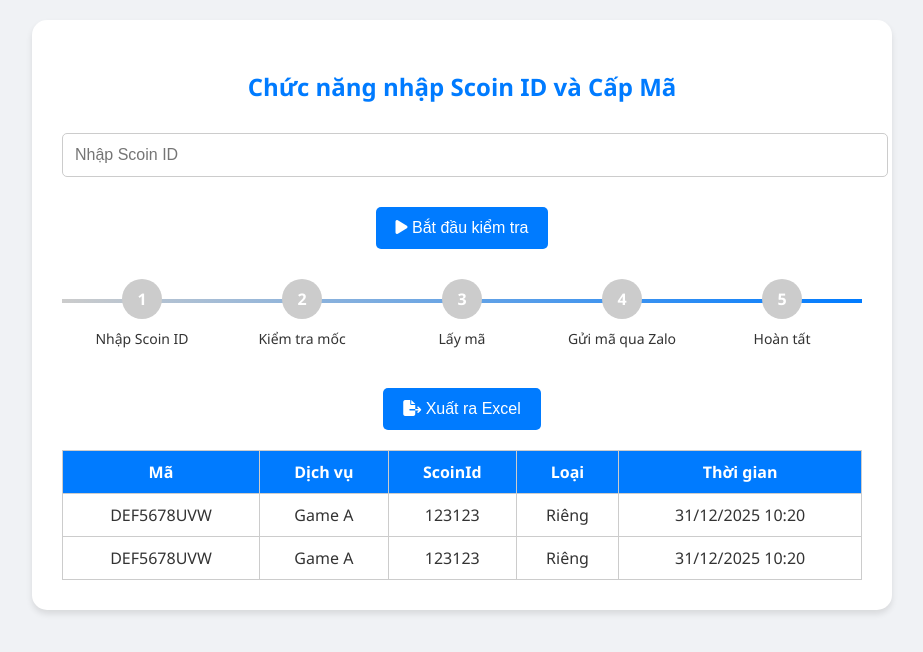
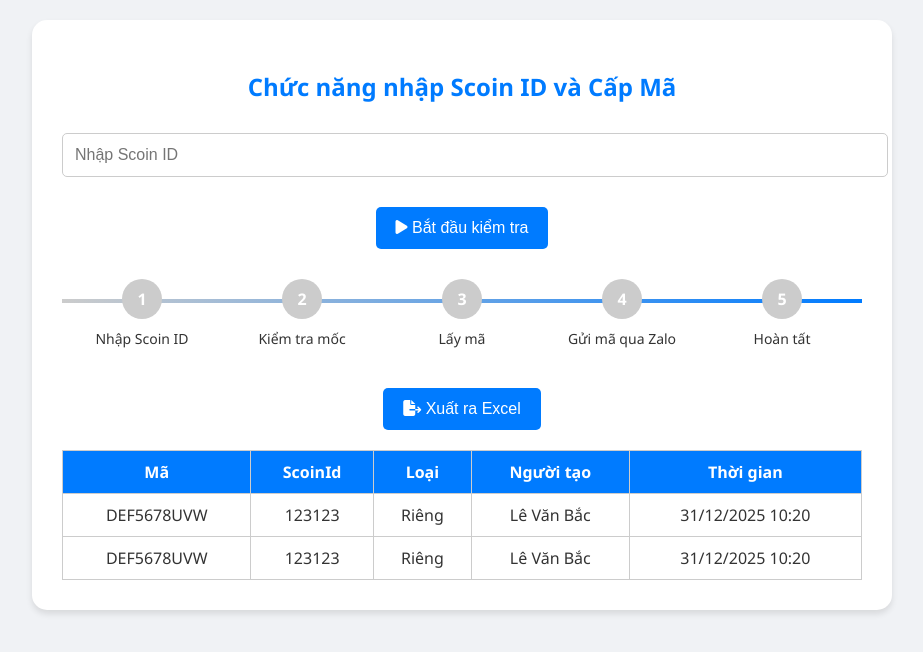
Before and after one commit to LeBac99/popup---thuthapkhachhang-, a plain HTML site: page laycode.html in a window 1280 px wide. Shown: the whole page, without its empty margins (178-1101 px from the left). Drawn offline with Linux system fonts and the light colour scheme.

Commit message:
update code

```diff
--- a/laycode.html
+++ b/laycode.html
@@ -302,25 +302,25 @@
             <thead>
                 <tr>
                     <th>Mã</th>
-                    <th>Dịch vụ</th>
                     <th>ScoinId</th>
                     <th>Loại</th>
+                    <th>Người tạo</th>
                     <th>Thời gian</th>
                 </tr>
             </thead>
             <tbody>
                 <tr>
                     <td>DEF5678UVW</td>
-                    <td>Game A</td>
                     <td>123123</td>
                     <td>Riêng</td>
+                    <td>Lê Văn Bắc</td>
                     <td>31/12/2025 10:20</td>
                 </tr>
                 <tr>
                     <td>DEF5678UVW</td>
-                    <td>Game A</td>
                     <td>123123</td>
                     <td>Riêng</td>
+                    <td>Lê Văn Bắc</td>
                     <td>31/12/2025 10:20</td>
                 </tr>
             </tbody>
```
